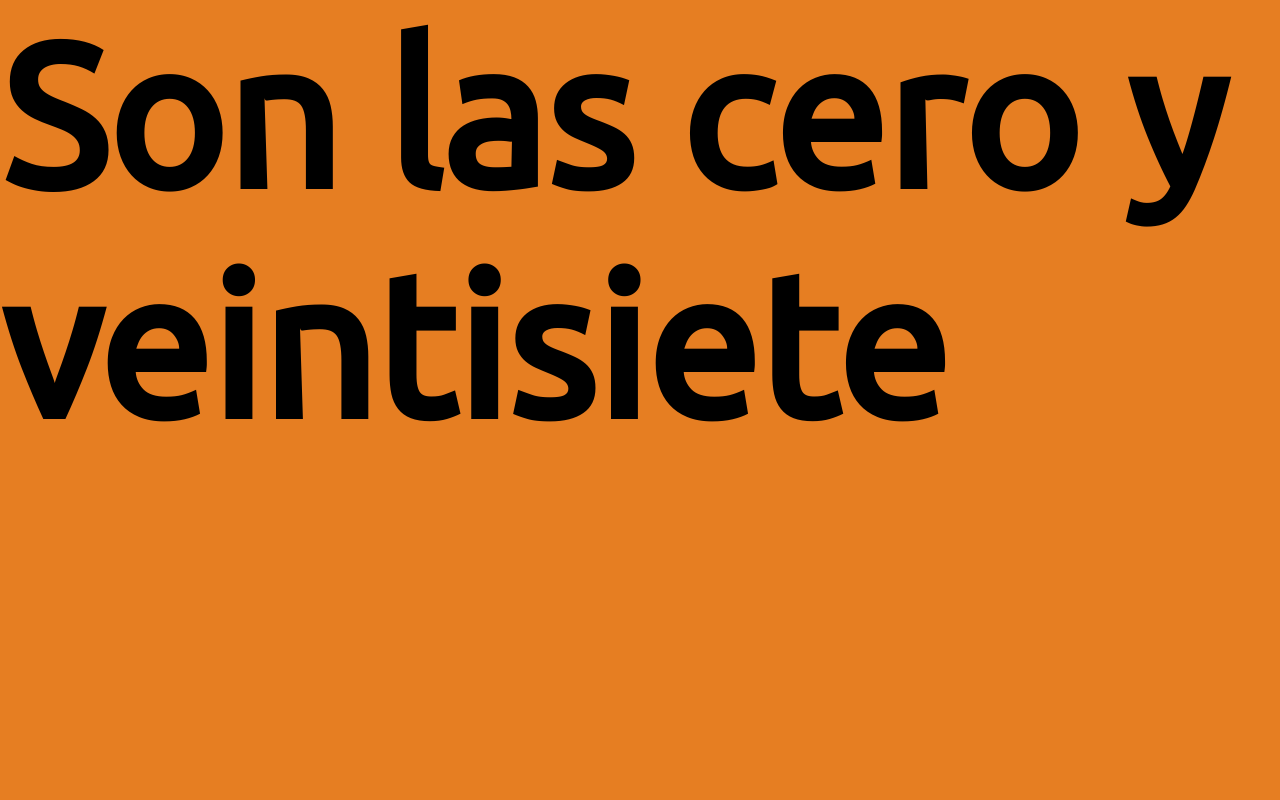
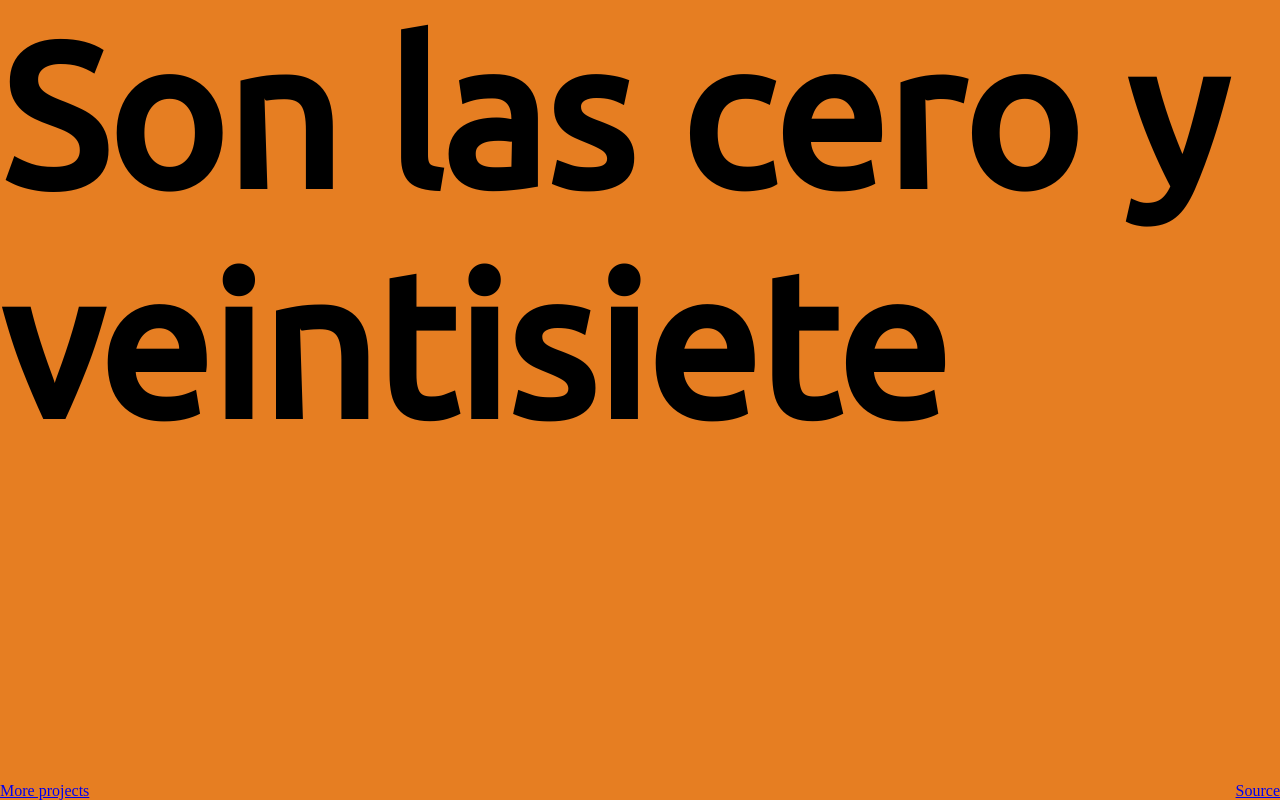
Before and after one commit to jackdalton/clock-esp, a plain HTML site: page index.html in a window 1280 px wide. Drawn offline with nearby package versions, Linux system fonts and the light colour scheme.

Commit message:
Added links to homepage + source

```diff
--- a/css/style.css
+++ b/css/style.css
@@ -8,3 +8,13 @@ body {
 	font-weight: bold;
 	font-size: 200px;
 }
+#mp {
+	position: fixed;
+	bottom: 0;
+	left: 0;
+}
+#src {
+	position: fixed;
+	bottom: 0;
+	right: 0;
+}
--- a/index.html
+++ b/index.html
@@ -9,6 +9,8 @@
 		<div id="main-container">
 			<span id="main-clock"></span>
 		</div>
+		<a id="mp" href="http://jackdalton.co" target="_blank">More projects</a>
+		<a id="src" href="http://github.com/jackdalton/clock-esp" target="_blank">Source</a>
 		<script src="https://ajax.googleapis.com/ajax/libs/jquery/2.1.4/jquery.min.js"></script>
 		<script src="js/clock.js"></script>
 	</body>
```
